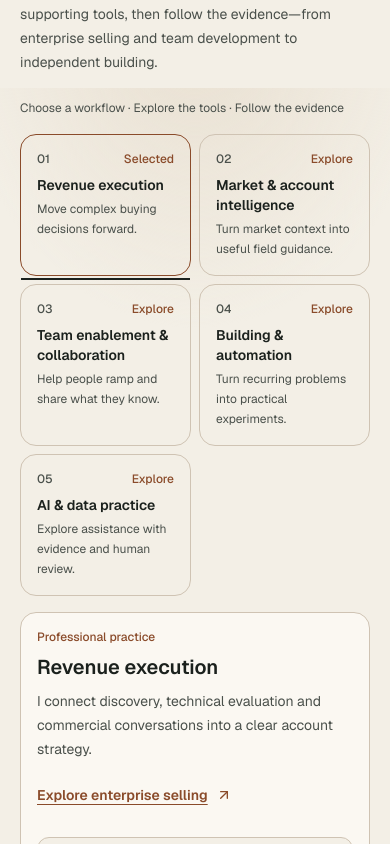
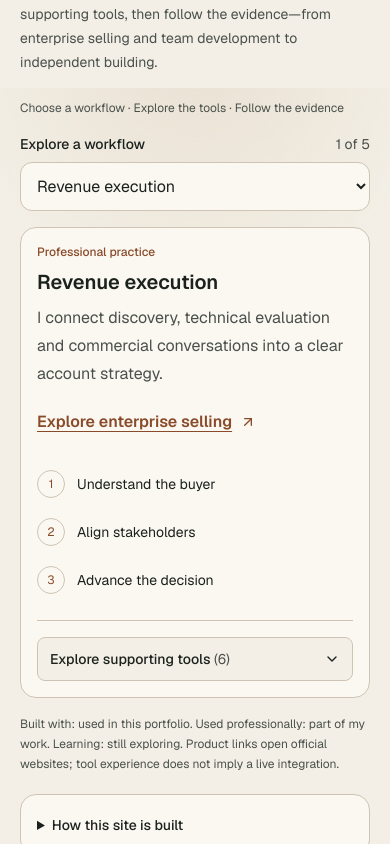
Before and after one commit to heyfunwhoa/byjoyaing-portfolio, a Next.js app: page /about in a window 390 px wide. Shown: the part 5820-6664 px from the top of the page. Built offline with nearby package versions, Linux system fonts and the light colour scheme.

Commit message:
Adapt workflow toolkit for compact mobile selection and readable details

```diff
--- a/components/toolkit-explorer.tsx
+++ b/components/toolkit-explorer.tsx
@@ -2,7 +2,7 @@
 
 import Image from "next/image";
 import Link from "next/link";
-import { useState } from "react";
+import { useId, useState } from "react";
 import { Collapsible } from "radix-ui";
 import { ChevronDown, ArrowUpRight } from "lucide-react";
 import { Tabs, TabsList, TabsTrigger, TabsContent } from "@/components/ui/tabs";
@@ -25,16 +25,42 @@ export function ToolkitExplorer({
   compact?: boolean;
 }) {
   const [selectedId, setSelectedId] = useState(sections[0].id);
+  const selectId = useId();
+  const selectedIndex = sections.findIndex(
+    (section) => section.id === selectedId,
+  );
   return (
     <div className="space-y-4">
       <p className="text-xs leading-5 text-muted">
         Choose a workflow · Explore the tools · Follow the evidence
       </p>
       <Tabs value={selectedId} onValueChange={setSelectedId} className="gap-4">
+        <div className="space-y-2 sm:hidden">
+          <div className="flex items-center justify-between gap-3 text-sm">
+            <label htmlFor={selectId} className="font-medium">
+              Explore a workflow
+            </label>
+            <span className="text-muted">
+              {selectedIndex + 1} of {sections.length}
+            </span>
+          </div>
+          <select
+            id={selectId}
+            value={selectedId}
+            onChange={(event) => setSelectedId(event.target.value)}
+            className="min-h-12 w-full rounded-xl border border-border bg-card px-3 py-3 text-base text-foreground focus-visible:outline-2 focus-visible:outline-offset-4 focus-visible:outline-accent"
+          >
+            {sections.map((section) => (
+              <option key={section.id} value={section.id}>
+                {section.mobileLabel}
+              </option>
+            ))}
+          </select>
+        </div>
         <TabsList
           variant="line"
           aria-label="Explore how I work"
-          className="grid h-auto w-full grid-cols-2 items-stretch gap-2 bg-transparent p-0 sm:grid-cols-3 lg:grid-cols-5"
+          className="hidden h-auto w-full items-stretch gap-2 bg-transparent p-0 sm:grid sm:grid-cols-3 lg:grid-cols-5"
         >
           {sections.map((section, index) => (
             <TabsTrigger
@@ -69,12 +95,12 @@ export function ToolkitExplorer({
                   {section.status}
                 </p>
                 <h3 className="mt-2 text-xl font-semibold">{section.title}</h3>
-                <p className="mt-2 max-w-2xl text-sm leading-6 text-muted">
+                <p className="mt-2 max-w-2xl text-base leading-7 text-muted sm:text-sm sm:leading-6">
                   {section.example}
                 </p>
                 <Link
                   href={section.evidence.href}
-                  className="mt-3 inline-flex min-h-11 items-center gap-2 rounded-sm text-sm font-semibold text-accent underline underline-offset-4 focus-visible:outline-2 focus-visible:outline-offset-4 focus-visible:outline-accent"
+                  className="mt-3 inline-flex min-h-11 items-center gap-2 rounded-sm text-base font-semibold text-accent underline underline-offset-4 focus-visible:outline-2 focus-visible:outline-offset-4 focus-visible:outline-accent sm:text-sm"
                 >
                   {section.evidence.label}
                   <ArrowUpRight
@@ -90,7 +116,7 @@ export function ToolkitExplorer({
                 {section.steps.map((step, index) => (
                   <li
                     key={step}
-                    className="flex items-center gap-3 rounded-xl border border-border bg-background px-3 py-3"
+                    className="flex items-center gap-3 py-1.5 sm:rounded-xl sm:border sm:border-border sm:bg-background sm:px-3 sm:py-3"
                   >
                     <span
                       aria-hidden="true"
@@ -158,7 +184,7 @@ export function ToolkitExplorer({
                                 target="_blank"
                                 rel="noopener noreferrer"
                                 aria-label={`${tool.name} website (opens in a new tab)`}
-                                className="inline-flex min-h-11 items-center gap-1 rounded-sm text-sm font-semibold underline decoration-border underline-offset-4 hover:text-accent focus-visible:outline-2 focus-visible:outline-offset-2 focus-visible:outline-accent"
+                                className="inline-flex min-h-11 items-center gap-1 rounded-sm text-base font-semibold underline decoration-border underline-offset-4 hover:text-accent focus-visible:outline-2 focus-visible:outline-offset-2 focus-visible:outline-accent sm:text-sm"
                               >
                                 {tool.name}
                                 <span aria-hidden="true">↗</span>
--- a/lib/portfolio/toolkit-sections.ts
+++ b/lib/portfolio/toolkit-sections.ts
@@ -5,6 +5,7 @@ import { gtmSystemsToolkit } from "./toolkit-registry.ts";
 export type ToolkitSection = {
   id: string;
   title: string;
+  mobileLabel: string;
   summary: string;
   example: string;
   steps: readonly string[];
@@ -30,6 +31,7 @@ const definitions = [
   {
     id: "revenue",
     title: "Revenue execution",
+    mobileLabel: "Revenue execution",
     summary: "Move complex buying decisions forward.",
     example:
       "I connect discovery, technical evaluation and commercial conversations into a clear account strategy.",
@@ -48,6 +50,7 @@ const definitions = [
   {
     id: "research",
     title: "Market & account intelligence",
+    mobileLabel: "Market intelligence",
     summary: "Turn market context into useful field guidance.",
     example:
       "I collect competitive evidence, separate observations from assumptions and package findings for sellers.",
@@ -62,6 +65,7 @@ const definitions = [
   {
     id: "collaboration",
     title: "Team enablement & collaboration",
+    mobileLabel: "Team enablement",
     summary: "Help people ramp and share what they know.",
     example:
       "I turn recurring discovery and evaluation questions into shared resources for sellers and customer-facing teams.",
@@ -80,6 +84,7 @@ const definitions = [
   {
     id: "build",
     title: "Building & automation",
+    mobileLabel: "Building & automation",
     summary: "Turn recurring problems into practical experiments.",
     example:
       "This portfolio is a live independent build. My Side Quests explore research, account and enablement workflows, with each project's stage labeled.",
@@ -98,6 +103,7 @@ const definitions = [
   {
     id: "ai",
     title: "AI & data practice",
+    mobileLabel: "AI & data",
     summary: "Explore assistance with evidence and human review.",
     example:
       "I use AI for drafting support and am learning how structured, source-grounded information could support research workflows.",
```
Also changed, not shown: 2 other files (tests, documents, lock files or other folders).
